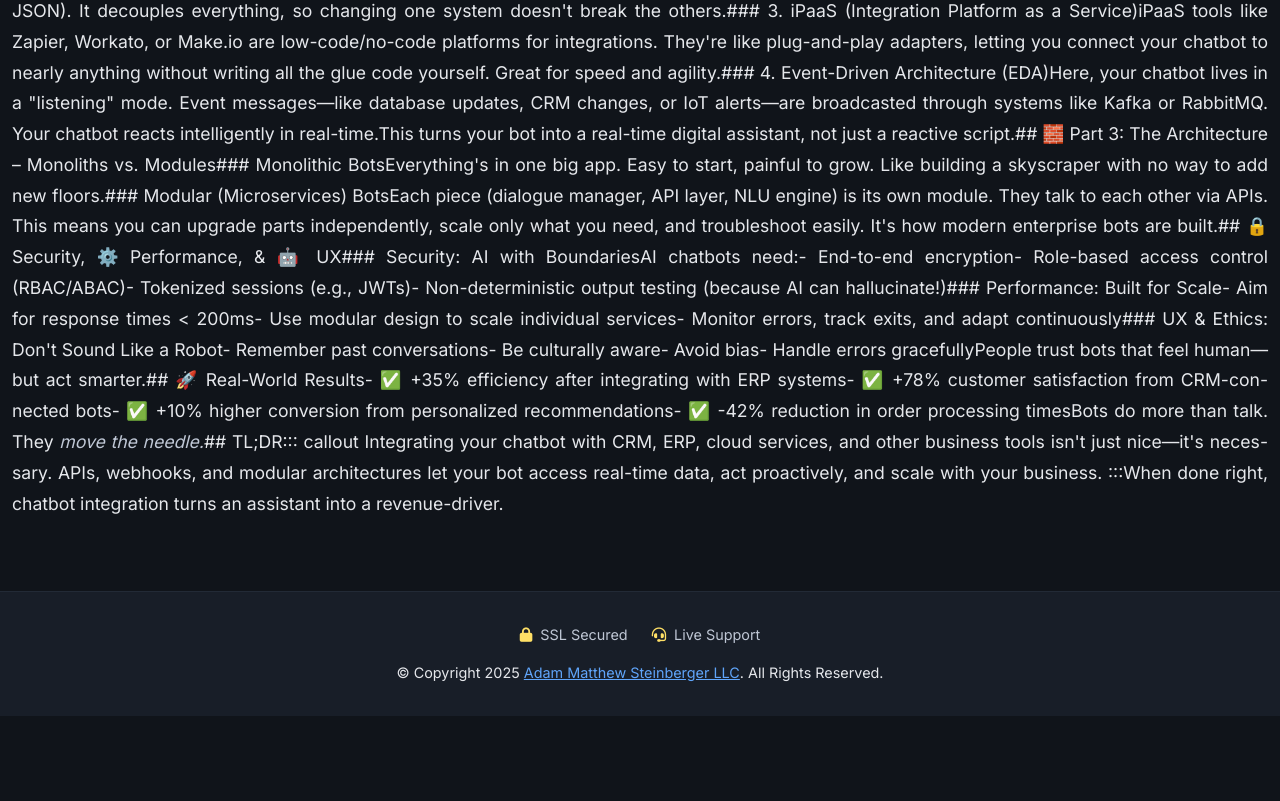
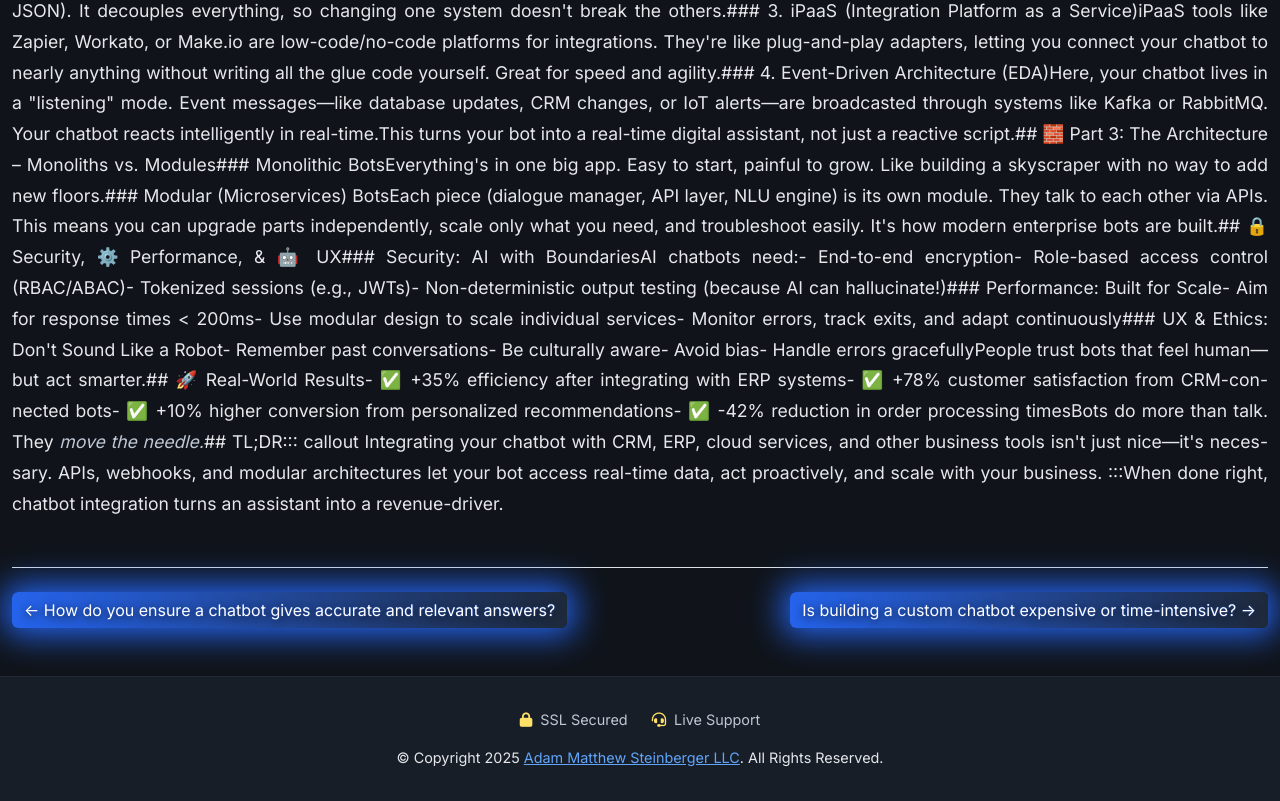
Before and after one commit to realadammatthew/hire-adam-steinberger, a Next.js app in the folder hire-adam-steinberger-nextjs/: page /novice-to-navigator/can-a-chatbot-integrate-with-my-existing-systems in a window 1280 px wide. Shown: the part 1215-2016 px from the top of the page. Before the commit the page ends 1931 px from the top, so only its background shows below. Built offline with nearby package versions, Linux system fonts and the light colour scheme; a web font is replaced by a local one.

Commit message:
some progress more

```diff
--- a/hire-adam-steinberger-nextjs/src/app/novice-to-navigator/[slug]/page.tsx
+++ b/hire-adam-steinberger-nextjs/src/app/novice-to-navigator/[slug]/page.tsx
@@ -4,6 +4,7 @@ import { getArticleBySlug } from '@/lib/markdownUtils';
 import ReactMarkdown from 'react-markdown';
 import remarkGfm from 'remark-gfm';
 import rehypeHighlight from 'rehype-highlight';
+import Link from 'next/link';
 
 interface ArticlePageProps {
   params: {
@@ -12,7 +13,8 @@ interface ArticlePageProps {
 }
 
 export default function ArticlePage({ params }: ArticlePageProps) {
-  const article = articles.find(a => a.slug === params.slug);
+  const articleIndex = articles.findIndex(a => a.slug === params.slug);
+  const article = articles[articleIndex];
 
   if (!article) {
     notFound();
@@ -24,6 +26,10 @@ export default function ArticlePage({ params }: ArticlePageProps) {
   if (!articleContent) {
     notFound();
   }
+
+  // Previous and next articles
+  const prevArticle = articleIndex > 0 ? articles[articleIndex - 1] : null;
+  const nextArticle = articleIndex < articles.length - 1 ? articles[articleIndex + 1] : null;
 
   return (
     <div className="container-fluid">
@@ -48,7 +54,7 @@ export default function ArticlePage({ params }: ArticlePageProps) {
               </div>
             )}
 
-            <div className="article-body">
+            <div className="article-body mb-5">
               <ReactMarkdown
                 remarkPlugins={[remarkGfm]}
                 rehypePlugins={[rehypeHighlight]}
@@ -56,6 +62,19 @@ export default function ArticlePage({ params }: ArticlePageProps) {
                 {articleContent.content}
               </ReactMarkdown>
             </div>
+
+            <div className="d-flex justify-content-between border-top pt-4 mt-5">
+              {prevArticle ? (
+                <Link href={`/novice-to-navigator/${prevArticle.slug}`} className="btn btn-outline-primary">
+                  ← {prevArticle.title}
+                </Link>
+              ) : <span />}
+              {nextArticle ? (
+                <Link href={`/novice-to-navigator/${nextArticle.slug}`} className="btn btn-outline-primary ms-auto">
+                  {nextArticle.title} →
+                </Link>
+              ) : <span />}
+            </div>
           </div>
         </div>
       </div>
```
